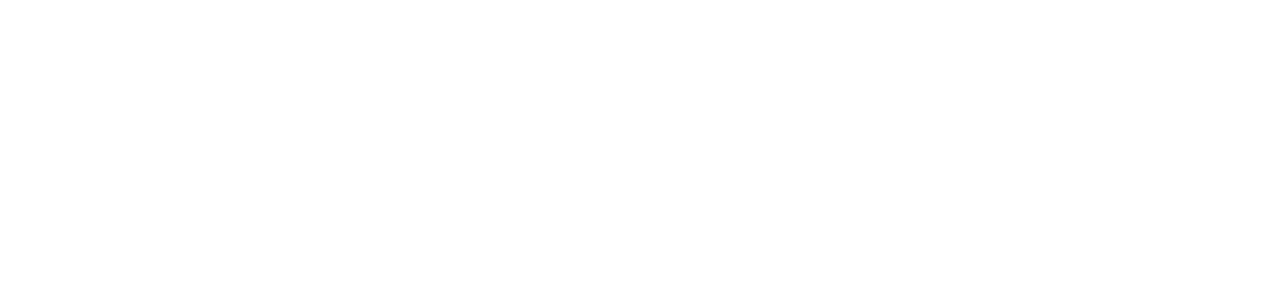
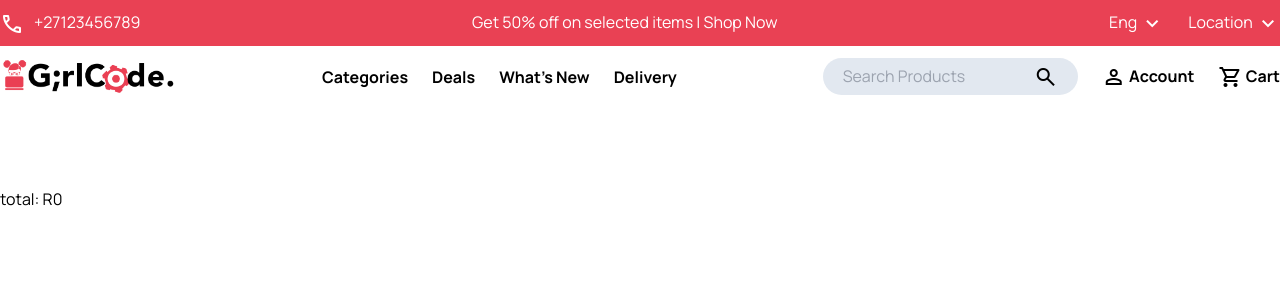
Before and after one commit to GirlCodeZA/girlcode-store, a React (Vite) app: page /cart in a window 1280 px wide. Before the commit this address had no page. Shown: the top 300 px of the page. Built offline with nearby package versions, Linux system fonts and the light colour scheme.

Commit message:
Added Cart Functionality

```diff
--- a/src/App.jsx
+++ b/src/App.jsx
@@ -3,6 +3,7 @@ import './App.css'
 import Home from './pages/Home'
 import Category from './pages/Category'
 import Product from './pages/Product'
+import Cart from './pages/Cart'
 
 function App() {
 
@@ -12,6 +13,7 @@ function App() {
                 <Route path='/' element={<Home />} />
                 <Route path='/category/:catSlug' element={<Category />} />
                 <Route path='/product/:prodSlug' element={<Product />} />
+                <Route path='/cart' element={<Cart />} />
             </Routes>
         </>
     )
--- a/src/components/DealsSection.jsx
+++ b/src/components/DealsSection.jsx
@@ -9,7 +9,6 @@ const DealsSection = () => {
             .then(resp => resp.json())
             .then(resp => {
                 setProdList(resp.products)
-                console.log(resp)
             })
             .catch(error => {
                 console.log(error)
--- a/src/components/NavBar.jsx
+++ b/src/components/NavBar.jsx
@@ -30,7 +30,7 @@ const NavBar = () => {
                         </button>
                     </form>
                     <a href="" className="font-bold"><span className="material-symbols-outlined align-middle">person</span> Account</a>
-                    <a href="" className="font-bold"><span className="material-symbols-outlined align-middle">shopping_cart</span> Cart</a>
+                    <Link to="/cart" className="font-bold"><span className="material-symbols-outlined align-middle">shopping_cart</span> Cart</Link>
                 </div>
             </div>
 
--- a/src/components/ProductItem.jsx
+++ b/src/components/ProductItem.jsx
@@ -20,19 +20,41 @@ const ProductItem = ({ prod_info }) => {
         )
     }
 
+    const addToCart = (evt) => {
+        let cartArray = JSON.parse(localStorage.getItem('cart')) ?? []
+        const prodId = evt.target.dataset.prodId
+        let foundItem = cartArray.find(prod => Number(prodId) === prod.id)
+        let foundIndex = cartArray.findIndex(prod => Number(prodId) === prod.id)
+
+        if(!foundItem) {
+            let currProd = prod_info
+            currProd.count = 1
+            cartArray.push(currProd)
+
+            localStorage.setItem('cart', JSON.stringify(cartArray))
+        } else {
+            foundItem.count = ++foundItem.count
+            cartArray[foundIndex] = foundItem
+
+            localStorage.setItem('cart', JSON.stringify(cartArray))
+        }
+    }
+
     return (
-        <Link to={`/product/${prod_info.prod_slug}`} className="">
-            <div className="rounded-xl overflow-hidden relative bg-gray-200">
-                <img src={`${import.meta.env.VITE_API_URL}/image/${prod_info.prod_img}`} alt={prod_info.prod_name} className="w-full" />
-                <div className="absolute top-6 right-5 bg-white rounded-full w-10 h-10 text-center cursor-pointer hover:bg-red-400">
-                    <span className="material-symbols-outlined leading-10">favorite</span>
+        <div>
+            <Link to={`/product/${prod_info.prod_slug}`}>
+                <div className="rounded-xl overflow-hidden relative bg-gray-200">
+                    <img src={`${import.meta.env.VITE_API_URL}/image/${prod_info.prod_img}`} alt={prod_info.prod_name} className="w-full" />
+                    <div className="absolute top-6 right-5 bg-white rounded-full w-10 h-10 text-center cursor-pointer hover:bg-red-400">
+                        <span className="material-symbols-outlined leading-10">favorite</span>
+                    </div>
                 </div>
-            </div>
+            </Link>
             <div className="py-4">
-                <div className="flex justify-between items-center">
+                <Link to={`/product/${prod_info.prod_slug}`} className="flex justify-between items-center">
                     <h3 className="text-xl font-bold">{prod_info.prod_name}</h3>
                     <div className="text-xl font-bold">{<ProdPrice price={prod_info.prod_price} />}</div>
-                </div>
+                </Link>
                 <p className="text-sm text-gray-900 mt-2">{prod_info.prod_desc}</p>
                 <div className="flex my-2">
                     <ul className="flex">
@@ -44,9 +66,9 @@ const ProductItem = ({ prod_info }) => {
                     </ul>
                     <p>(121)</p>
                 </div>
-                <button className="btn-atc">Add To Cart</button>
+                <button className="btn-atc" data-prod-id={prod_info.id} onClick={addToCart}>Add To Cart</button>
             </div>
-        </Link>
+        </div>
     )
 }
 
--- /dev/null
+++ b/src/pages/Cart.jsx
@@ -0,0 +1,40 @@
+import { useEffect, useState } from "react"
+import MainLayout from "../layouts/MainLayout"
+
+const Cart = () => {
+    const [currCart, setCurrCart] = useState([])
+    const [currTotal, setCurrTotal] = useState(0)
+
+    useEffect(() => {
+        const cartArray = JSON.parse(localStorage.getItem('cart')) ?? []
+
+        const total = cartArray.reduce((acc, currProd) => acc + currProd.prod_price, 0)
+
+        setCurrTotal(total)
+
+        setCurrCart(cartArray)
+    }, [])
+
+
+
+    return (
+        <MainLayout>
+            <section className="pt-20">
+                <div className="container mx-auto">
+                    {
+                        currCart.map(currProd => (
+                            <>
+                                ProdCount: {currProd.count}
+                                ProdName: {currProd.prod_name}
+                            </>
+                        ))
+                    }
+
+                    total: R{currTotal}
+                </div>
+            </section>
+        </MainLayout>
+    )
+}
+
+export default Cart;
```
Also changed, not shown: 1 other file (tests, documents, lock files or other folders).
